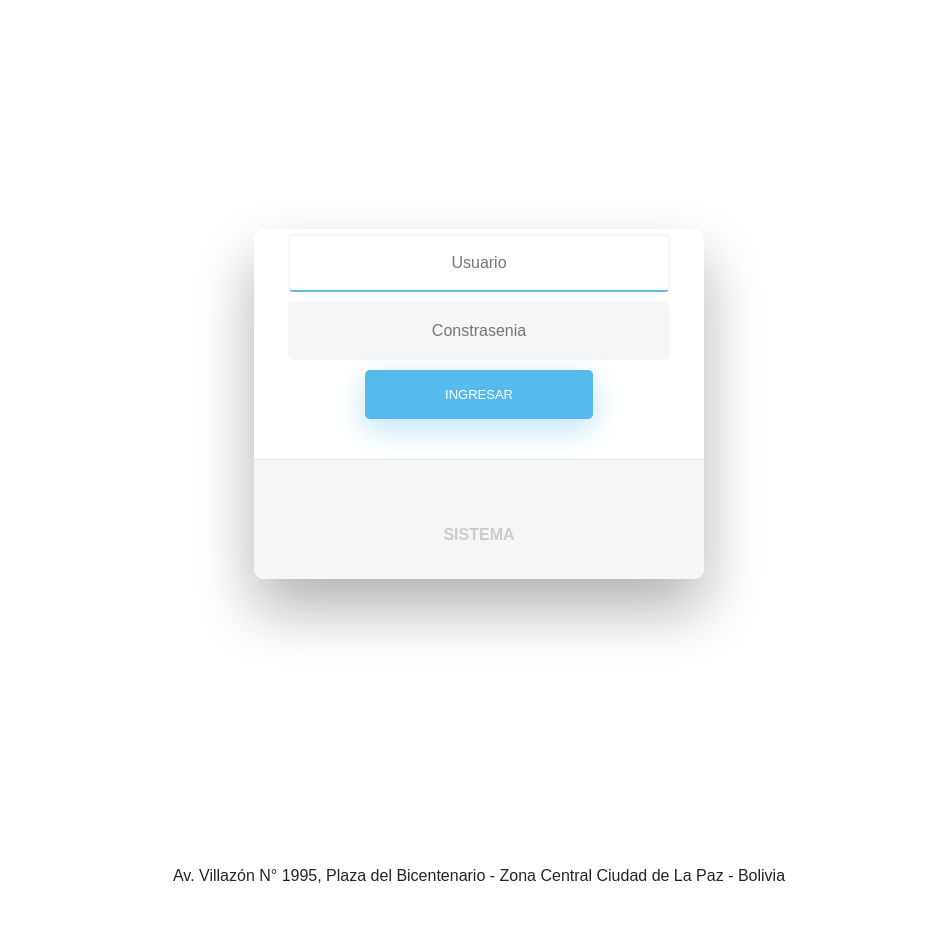
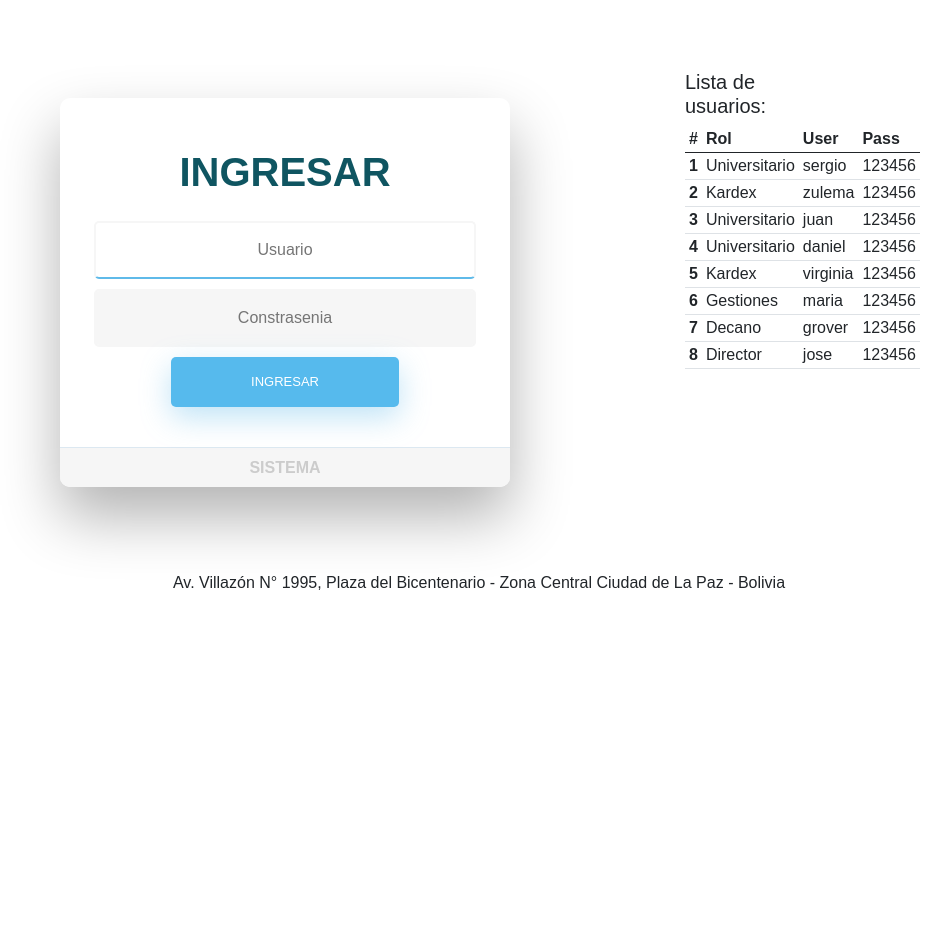
Before and after one commit to paukiss/Workflow-Gestiones-UMSA, a PHP site: page / in a window 1280 px wide. Shown: the whole page, without its empty margins (161-1107 px from the left). After the commit the page ends 590 px from the top, so only its background shows below. Run offline with PHP 8.4, Linux system fonts and the light colour scheme; some libraries are stand-ins or nearby versions.

Commit message:
Add list user on index

```diff
--- a/workflow/conexion.inc.php
+++ b/workflow/conexion.inc.php
@@ -1,6 +1,6 @@
 <?php
 date_default_timezone_set('America/New_York');
 
-$conn=mysqli_connect("localhost","usuario","123456");
+$conn=mysqli_connect("localhost","sergio","123456");
 mysqli_select_db($conn,"workflow");
 ?>
--- a/workflow/index.php
+++ b/workflow/index.php
@@ -17,21 +17,94 @@
 	}
 ?>
 
+
+<div class="container" style="padding: 70px 0px 0px 0px;">
+	<div class="row">
+		<div class="col-8">
 			<form method="POST" action="controlusuario.php">
 				<div class="wrapper fadeInDown">
 					<h3>
 						<?php	if ($ok == 1)	echo $textError; ?>
 					</h3>
 					<div id="formContent">
+						<h1>Ingresar</h1>
 						<input type="text" id="login" class="fadeIn second" name="usuario" placeholder="Usuario">
 						<input type="password" id="password" class="fadeIn third" name="contrasenia" placeholder="Constrasenia">
 						<input type="submit" class="fadeIn fourth" value="Ingresar">
-			<div id="formFooter">
-				<h2>Sistema</h2>
+						<div id="formFooter" style="padding: 0px 0px 0px 0px;">
+							<h2 style="margin: 10px 0px 10px 0px;">Sistema</h2>
 						</div>
 					</div>
 				</div>
 			</form>
+		</div>
+		<div class="col-1">
+			<h5>Lista de usuarios:</h5>
+			<table class="table table-sm">
+			<thead>
+				<tr>
+				<th scope="col">#</th>
+				<th scope="col">Rol</th>
+				<th scope="col">User</th>
+				<th scope="col">Pass</th>
+				</tr>
+			</thead>
+			<tbody>
+				<tr>
+				<th scope="row">1</th>
+				<td>Universitario</td>
+				<td>sergio</td>
+				<td>123456</td>
+				</tr>
+				<tr>
+					<th scope="row">2</th>
+					<td>Kardex</td>
+					<td>zulema</td>
+					<td>123456</td>
+				</tr>
+				<tr>
+					<th scope="row">3</th>
+					<td>Universitario</td>
+					<td>juan</td>
+					<td>123456</td>
+				</tr>
+				<tr>
+					<th scope="row">4</th>
+					<td>Universitario</td>
+					<td>daniel</td>
+					<td>123456</td>
+				</tr>
+				<tr>
+					<th scope="row">5</th>
+					<td>Kardex</td>
+					<td>virginia</td>
+					<td>123456</td>
+				</tr>
+				<tr>
+					<th scope="row">6</th>
+					<td>Gestiones</td>
+					<td>maria</td>
+					<td>123456</td>
+				</tr>
+				<tr>
+					<th scope="row">7</th>
+					<td>Decano</td>
+					<td>grover</td>
+					<td>123456</td>
+				</tr>
+				<tr>
+					<th scope="row">8</th>
+					<td>Director</td>
+					<td>jose</td>
+					<td>123456</td>
+				</tr>
+			</tbody>
+			</table>
+		</div>
+	</div>
+</div>
+
+
 
 <?php
 	include "pie.inc.php";
--- a/workflow/style/style.css
+++ b/workflow/style/style.css
@@ -52,7 +52,7 @@ html {
     flex-direction: column;
     justify-content: center;
     width: 100%;
-    min-height: 100%;
+    min-height: 50%;
     padding: 20px;
   }
 
```
Lines whose indentation alone changed are shown as unchanged.
